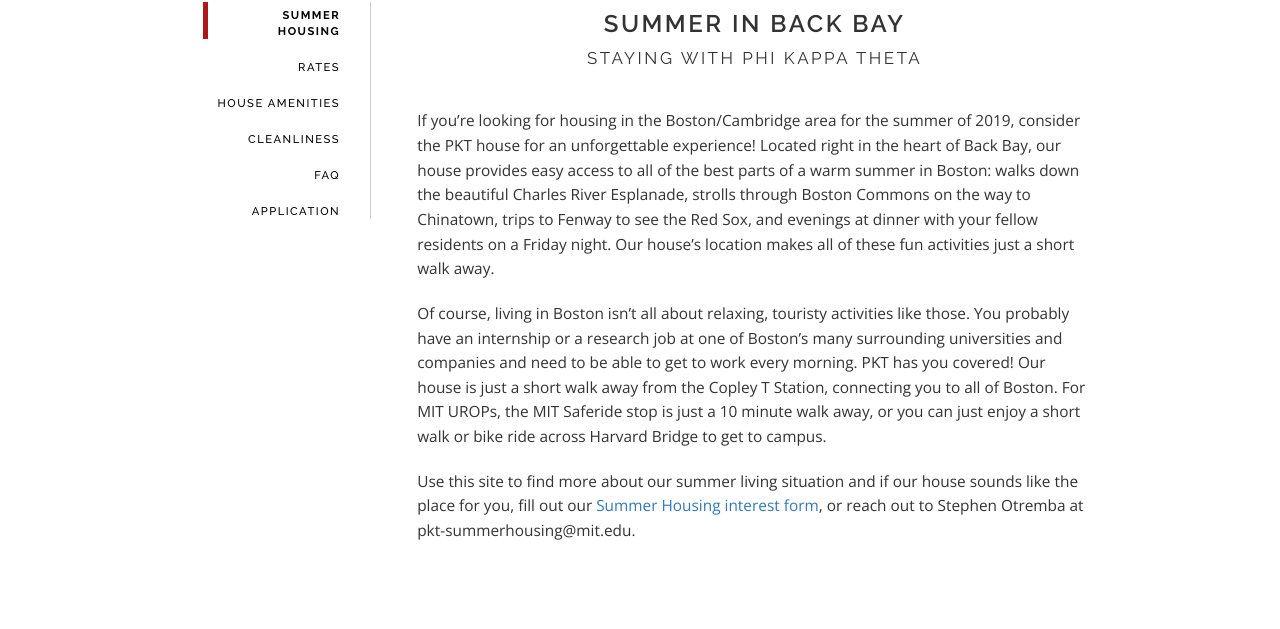
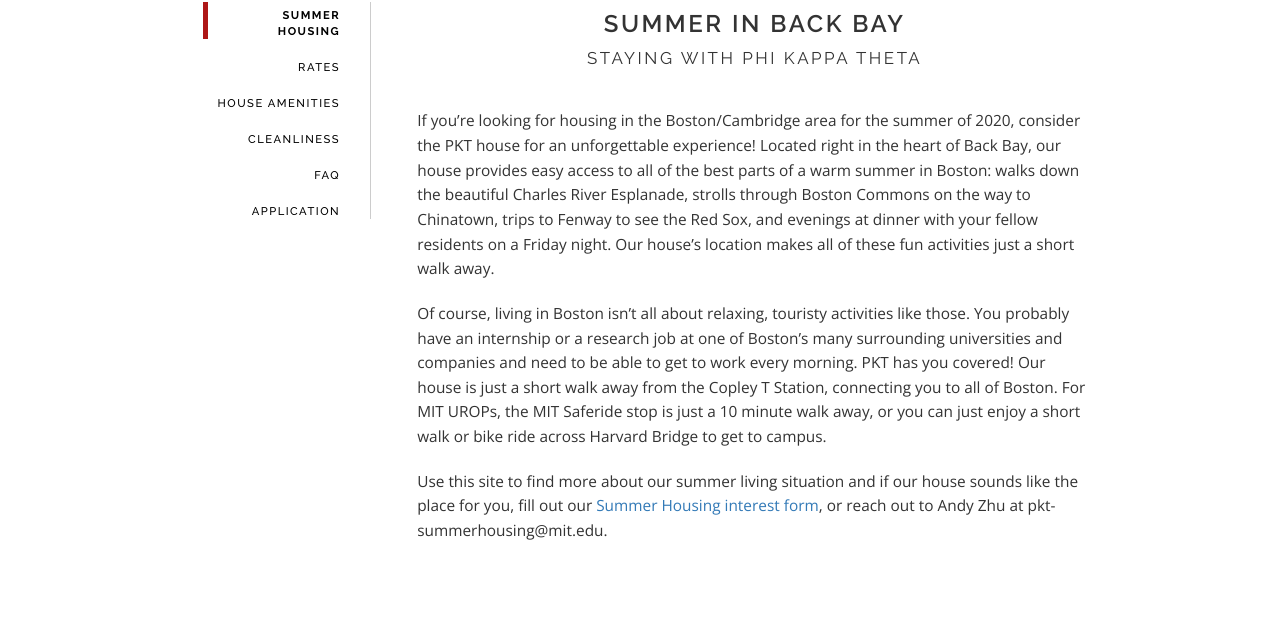
Before and after one commit to pktmasseta/pktmasseta.github.io, a Jekyll site: the page built from _summer/index.md, in a window 1280 px wide. Shown: the part 349-978 px from the top of the page. Built offline with Jekyll 4.4.1, drawn with Linux system fonts in a browser that asks for light colours.

Commit message:
Update index.md

```diff
--- a/_summer/index.md
+++ b/_summer/index.md
@@ -6,8 +6,8 @@
 position: 1
 permalink: /summer/
 ---
-If you're looking for housing in the Boston/Cambridge area for the summer of 2019, consider the PKT house for an unforgettable experience! Located right in the heart of Back Bay, our house provides easy access to all of the best parts of a warm summer in Boston: walks down the beautiful Charles River Esplanade, strolls through Boston Commons on the way to Chinatown, trips to Fenway to see the Red Sox, and evenings at dinner with your fellow residents on a Friday night. Our house's location makes all of these fun activities just a short walk away.
+If you're looking for housing in the Boston/Cambridge area for the summer of 2020, consider the PKT house for an unforgettable experience! Located right in the heart of Back Bay, our house provides easy access to all of the best parts of a warm summer in Boston: walks down the beautiful Charles River Esplanade, strolls through Boston Commons on the way to Chinatown, trips to Fenway to see the Red Sox, and evenings at dinner with your fellow residents on a Friday night. Our house's location makes all of these fun activities just a short walk away.
 
 Of course, living in Boston isn't all about relaxing, touristy activities like those. You probably have an internship or a research job at one of Boston's many surrounding universities and companies and need to be able to get to work every morning. PKT has you covered! Our house is just a short walk away from the Copley T Station, connecting you to all of Boston. For MIT UROPs, the MIT Saferide stop is just a 10 minute walk away, or you can just enjoy a short walk or bike ride across Harvard Bridge to get to campus.
 
-Use this site to find more about our summer living situation and if our house sounds like the place for you, fill out our [Summer Housing interest form](https://goo.gl/forms/gCfsZdnr8mRHz7Sg2), or reach out to Stephen Otremba at pkt-summerhousing@mit.edu.
+Use this site to find more about our summer living situation and if our house sounds like the place for you, fill out our [Summer Housing interest form](https://forms.gle/dEKSCx1bE3TQXPLK6), or reach out to Andy Zhu at pkt-summerhousing@mit.edu.
```
